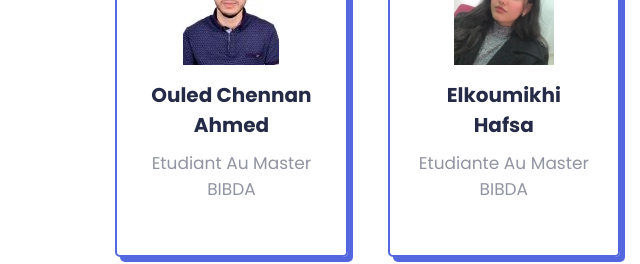
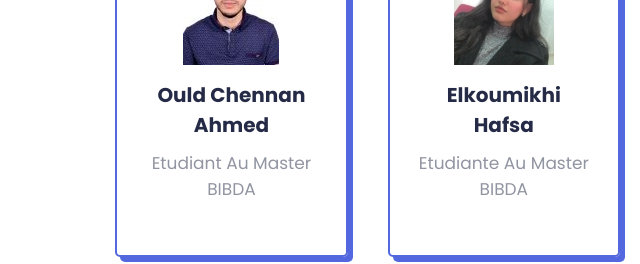
Before and after one commit to omarcherkaoui10/ssc_website, a plain HTML site: page index.html in a window 1280 px wide. Shown: the part 3718-3982 px from the top of the page, 0-640 px from the left. Drawn offline with Linux system fonts and the light colour scheme.

Commit message:
Update index.html

```diff
--- a/index.html
+++ b/index.html
@@ -126,7 +126,7 @@
             <div class="box">
                 <img src="images/ahmed.jpg" alt="logo">
 
-                <h3>Ouled Chennan Ahmed</h3>
+                <h3>Ould chennan Ahmed</h3>
                 <p>Etudiant au Master BIBDA</p>
 
             </div>
```
